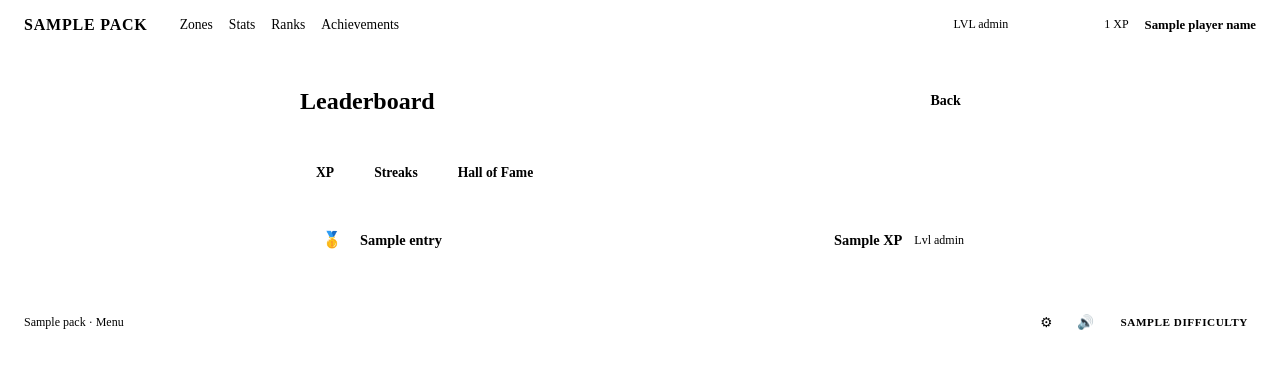
After one commit to thorski1/quest-engine, a Python web app: template engine/web/templates/leaderboard.html in a window 1280 px wide. The commit adds this page. Shown: the top 369 px of the page. Run offline with Jinja, Linux system fonts and the light colour scheme; the template is opened without the code that fills it: most values are stand-ins (such as "Sample title", 1, 10 or a date in 2020).

Commit message:
feat: leaderboard / Hall of Fame with XP, streaks, and records
Three tabs:
- XP leaderboard: ranked by total XP, shows level
- Streaks: ranked by best answer streak
- Hall of Fame: top scorer, longest streak, most zones, daily devotion

Multi-player ready via storage layer (list_players).
"Hall of Heroes" branding for playful theme, "Ranks" for others.
Gold/silver/bronze medals for top 3.
"You" badge highlights current player.

Co-Authored-By: Claude Sonnet 4.6 <noreply@anthropic.com>

```diff
--- a/engine/web/templates/base.html
+++ b/engine/web/templates/base.html
@@ -28,6 +28,7 @@
   <nav class="header-nav" role="navigation" aria-label="Main navigation">
     <a href="{{ pack_url_prefix }}/" class="nav-link">Zones</a>
     <a href="{{ pack_url_prefix }}/stats" class="nav-link">Stats</a>
+    <a href="{{ pack_url_prefix }}/leaderboard" class="nav-link">{% if theme == "playful" %}Heroes{% else %}Ranks{% endif %}</a>
     <a href="{{ pack_url_prefix }}/achievements" class="nav-link">Achievements</a>
   </nav>
 
--- /dev/null
+++ b/engine/web/templates/leaderboard.html
@@ -0,0 +1,163 @@
+{% extends "base.html" %}
+
+{% block extra_head %}
+<style>
+  .lb-page { max-width: 680px; margin: 0 auto; }
+  .lb-header { display: flex; align-items: center; justify-content: space-between; margin-bottom: 2rem; }
+  .lb-title { font-size: 1.5rem; font-weight: 700; color: var(--text-bright); }
+
+  .lb-tabs { display: flex; gap: 0.5rem; margin-bottom: 1.5rem; }
+  .lb-tab {
+    padding: 0.5rem 1rem; border-radius: var(--radius); font-size: 0.85rem; font-weight: 600;
+    border: 1px solid var(--border); color: var(--text-dim); cursor: pointer;
+    transition: all 0.15s; background: transparent;
+  }
+  .lb-tab.active { border-color: var(--primary); color: var(--primary); background: rgba(var(--primary), 0.05); }
+  .lb-tab:hover { border-color: var(--secondary); color: var(--secondary); }
+  [data-theme="playful"] .lb-tab { border-radius: 100px; }
+
+  .lb-panel { display: none; }
+  .lb-panel.active { display: block; }
+
+  .lb-list { display: flex; flex-direction: column; gap: 0.5rem; }
+  .lb-row {
+    display: flex; align-items: center; gap: 0.75rem;
+    padding: 0.75rem 1rem; background: var(--bg-surface);
+    border: 1px solid var(--border); border-radius: var(--radius);
+    transition: border-color 0.15s;
+  }
+  .lb-row.lb-you { border-color: var(--primary); background: rgba(0,229,160,0.03); }
+  [data-theme="playful"] .lb-row.lb-you { background: rgba(108,92,231,0.05); }
+  [data-theme="neural"] .lb-row.lb-you { background: rgba(124,108,240,0.05); }
+
+  .lb-rank {
+    width: 2rem; text-align: center; font-weight: 800; font-size: 1rem;
+    color: var(--text-dim);
+  }
+  .lb-rank-1 { color: #ffd700; }
+  .lb-rank-2 { color: #c0c0c0; }
+  .lb-rank-3 { color: #cd7f32; }
+
+  .lb-name { flex: 1; font-weight: 600; color: var(--text-bright); font-size: 0.9rem; }
+  .lb-badge { font-size: 0.7rem; padding: 0.1rem 0.4rem; border-radius: 100px; font-weight: 700; margin-left: 0.5rem; }
+  .lb-badge-you { background: rgba(0,229,160,0.15); color: var(--primary); }
+  [data-theme="playful"] .lb-badge-you { background: rgba(108,92,231,0.15); color: var(--primary); }
+
+  .lb-value { font-weight: 700; color: var(--warn); font-size: 0.9rem; white-space: nowrap; }
+  .lb-detail { font-size: 0.75rem; color: var(--text-dim); white-space: nowrap; }
+
+  .lb-empty { text-align: center; padding: 2rem; color: var(--text-dim); font-style: italic; }
+
+  .hall-grid { display: grid; grid-template-columns: repeat(auto-fill, minmax(180px, 1fr)); gap: 0.75rem; }
+  .hall-card {
+    padding: 1rem; background: var(--bg-surface); border: 1px solid var(--border);
+    border-radius: var(--radius-lg); text-align: center;
+  }
+  .hall-card-icon { font-size: 2rem; margin-bottom: 0.4rem; }
+  .hall-card-title { font-weight: 700; color: var(--warn); font-size: 0.85rem; }
+  .hall-card-name { color: var(--text-bright); font-size: 0.8rem; }
+  .hall-card-value { color: var(--text-dim); font-size: 0.75rem; }
+</style>
+{% endblock %}
+
+{% block content %}
+<div class="lb-page">
+
+  <div class="lb-header">
+    <h1 class="lb-title">{% if theme == "playful" %}Hall of Heroes{% else %}Leaderboard{% endif %}</h1>
+    <a href="{{ pack_url_prefix }}/" class="btn btn-ghost">Back</a>
+  </div>
+
+  <div class="lb-tabs">
+    <button class="lb-tab active" onclick="showTab('xp')">XP</button>
+    <button class="lb-tab" onclick="showTab('streaks')">Streaks</button>
+    <button class="lb-tab" onclick="showTab('hall')">Hall of Fame</button>
+  </div>
+
+  <!-- XP Leaderboard -->
+  <div class="lb-panel active" id="panel-xp">
+    {% if xp_leaders %}
+    <div class="lb-list">
+      {% for entry in xp_leaders %}
+      <div class="lb-row {% if entry.is_you %}lb-you{% endif %}">
+        <span class="lb-rank {% if loop.index <= 3 %}lb-rank-{{ loop.index }}{% endif %}">
+          {% if loop.index == 1 %}🥇{% elif loop.index == 2 %}🥈{% elif loop.index == 3 %}🥉{% else %}{{ loop.index }}{% endif %}
+        </span>
+        <span class="lb-name">
+          {{ entry.name }}
+          {% if entry.is_you %}<span class="lb-badge lb-badge-you">You</span>{% endif %}
+        </span>
+        <span class="lb-value">{{ entry.xp }} XP</span>
+        <span class="lb-detail">Lvl {{ entry.level }}</span>
+      </div>
+      {% endfor %}
+    </div>
+    {% else %}
+    <div class="lb-empty">No players yet. Start playing to claim the top spot!</div>
+    {% endif %}
+  </div>
+
+  <!-- Streaks -->
+  <div class="lb-panel" id="panel-streaks">
+    {% if streak_leaders %}
+    <div class="lb-list">
+      {% for entry in streak_leaders %}
+      <div class="lb-row {% if entry.is_you %}lb-you{% endif %}">
+        <span class="lb-rank {% if loop.index <= 3 %}lb-rank-{{ loop.index }}{% endif %}">
+          {% if loop.index == 1 %}🥇{% elif loop.index == 2 %}🥈{% elif loop.index == 3 %}🥉{% else %}{{ loop.index }}{% endif %}
+        </span>
+        <span class="lb-name">
+          {{ entry.name }}
+          {% if entry.is_you %}<span class="lb-badge lb-badge-you">You</span>{% endif %}
+        </span>
+        <span class="lb-value">🔥 {{ entry.max_streak }}</span>
+        <span class="lb-detail">Best streak</span>
+      </div>
+      {% endfor %}
+    </div>
+    {% else %}
+    <div class="lb-empty">No streak data yet.</div>
+    {% endif %}
+  </div>
+
+  <!-- Hall of Fame -->
+  <div class="lb-panel" id="panel-hall">
+    <div class="hall-grid">
+      <div class="hall-card">
+        <div class="hall-card-icon">🏆</div>
+        <div class="hall-card-title">Top Scorer</div>
+        <div class="hall-card-name">{{ top_scorer_name or "—" }}</div>
+        <div class="hall-card-value">{{ top_scorer_xp or 0 }} XP</div>
+      </div>
+      <div class="hall-card">
+        <div class="hall-card-icon">🔥</div>
+        <div class="hall-card-title">Longest Streak</div>
+        <div class="hall-card-name">{{ top_streak_name or "—" }}</div>
+        <div class="hall-card-value">{{ top_streak_value or 0 }} in a row</div>
+      </div>
+      <div class="hall-card">
+        <div class="hall-card-icon">⚡</div>
+        <div class="hall-card-title">Most Zones</div>
+        <div class="hall-card-name">{{ top_zones_name or "—" }}</div>
+        <div class="hall-card-value">{{ top_zones_value or 0 }} completed</div>
+      </div>
+      <div class="hall-card">
+        <div class="hall-card-icon">📅</div>
+        <div class="hall-card-title">Daily Devotion</div>
+        <div class="hall-card-name">{{ top_daily_name or "—" }}</div>
+        <div class="hall-card-value">{{ top_daily_value or 0 }}-day streak</div>
+      </div>
+    </div>
+  </div>
+
+</div>
+
+<script>
+function showTab(name) {
+  document.querySelectorAll('.lb-tab').forEach(t => t.classList.remove('active'));
+  document.querySelectorAll('.lb-panel').forEach(p => p.classList.remove('active'));
+  event.target.classList.add('active');
+  document.getElementById('panel-' + name).classList.add('active');
+}
+</script>
+{% endblock %}
```
Also changed, not shown: engine/web/hub.py (+7 -0 lines), engine/web/state.py (+67 -0 lines).
